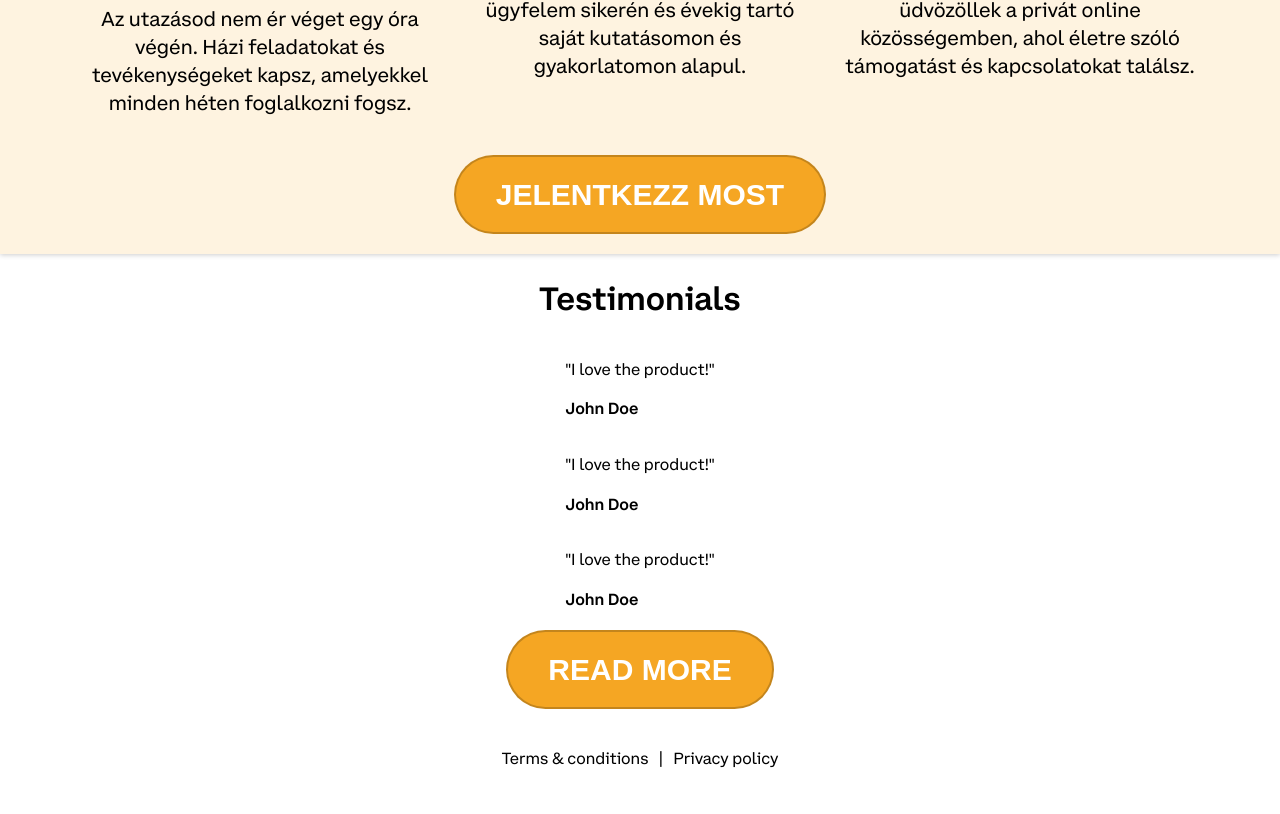
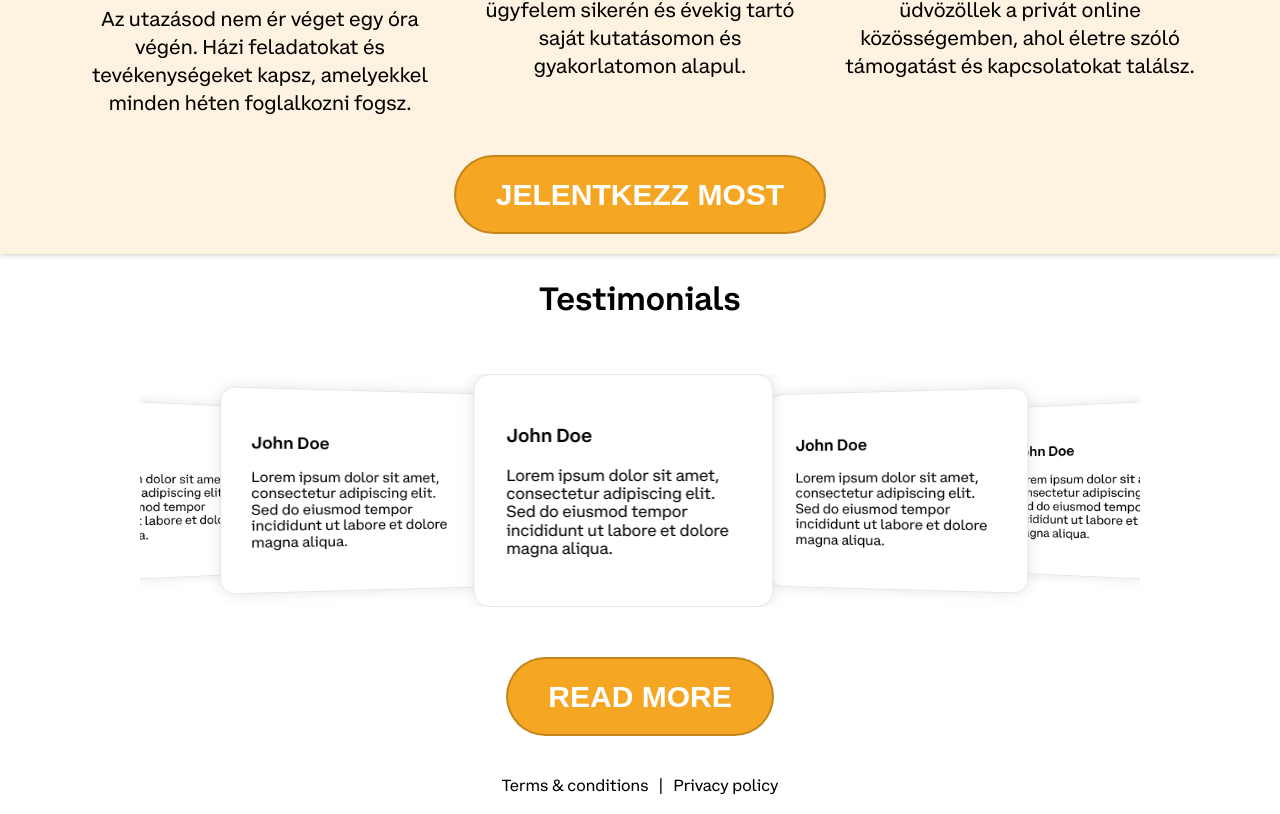
Before and after one commit to medlino/coach_landing, a Next.js app: page / in a window 1280 px wide. Shown: the part 2138-2952 px from the top of the page. Before the commit the page ends 2925 px from the top, so only its background shows below. Built offline with nearby package versions, Linux system fonts and the light colour scheme.

Commit message:
feat: add swiper

```diff
--- a/next.config.js
+++ b/next.config.js
@@ -7,7 +7,6 @@ const nextConfig = {
   },
   output: 'export',
   trailingSlash: true,
-
 }
 
 module.exports = nextConfig
--- a/package.json
+++ b/package.json
@@ -15,12 +15,13 @@
     "autoprefixer": "10.4.14",
     "clsx": "^1.2.1",
     "immer": "^10.0.2",
-    "next": "13.4.3",
+    "next": "14.1.0",
     "react": "18.2.0",
     "react-dom": "18.2.0",
     "react-hook-form": "^7.45.2",
     "react-loader-spinner": "^5.3.4",
     "react-redux": "^8.1.1",
+    "swiper": "^11.0.6",
     "yup": "^1.2.0"
   },
   "devDependencies": {
--- a/src/components/Sections/TestimonialSection/TestimonialSection.tsx
+++ b/src/components/Sections/TestimonialSection/TestimonialSection.tsx
@@ -1,24 +1,93 @@
 'use client';
 
 import { Button } from '../../Button';
+import { Swiper, SwiperSlide } from 'swiper/react';
+import { EffectCoverflow, Pagination } from 'swiper/modules';
+
+import 'swiper/css';
+import 'swiper/css/effect-coverflow';
+import 'swiper/css/pagination';
 import styles from './TestimonialSection.module.scss';
+
+const testimonials = [
+  {
+    name: 'John Doe',
+    desc: 'Lorem ipsum dolor sit amet, consectetur adipiscing elit. Sed do eiusmod tempor incididunt ut labore et dolore magna aliqua.',
+  },
+  {
+    name: 'John Doe',
+    desc: 'Lorem ipsum dolor sit amet, consectetur adipiscing elit. Sed do eiusmod tempor incididunt ut labore et dolore magna aliqua.',
+  },
+  {
+    name: 'John Doe',
+    desc: 'Lorem ipsum dolor sit amet, consectetur adipiscing elit. Sed do eiusmod tempor incididunt ut labore et dolore magna aliqua.',
+  },
+  {
+    name: 'John Doe',
+    desc: 'Lorem ipsum dolor sit amet, consectetur adipiscing elit. Sed do eiusmod tempor incididunt ut labore et dolore magna aliqua.',
+  },
+  {
+    name: 'John Doe',
+    desc: 'Lorem ipsum dolor sit amet, consectetur adipiscing elit. Sed do eiusmod tempor incididunt ut labore et dolore magna aliqua.',
+  },
+  {
+    name: 'John Doe',
+    desc: 'Lorem ipsum dolor sit amet, consectetur adipiscing elit. Sed do eiusmod tempor incididunt ut labore et dolore magna aliqua.',
+  },
+  {
+    name: 'John Doe',
+    desc: 'Lorem ipsum dolor sit amet, consectetur adipiscing elit. Sed do eiusmod tempor incididunt ut labore et dolore magna aliqua.',
+  },
+];
 
 export const TestimonialSection = () => {
   return (
     <section className={styles.testimonialSection}>
       <h1>Testimonials</h1>
-      <div className={styles.testimonial}>
-        <p>"I love the product!"</p>
-        <h4>John Doe</h4>
+      <div
+        style={{
+          maxWidth: '1000px',
+          marginTop: '30px',
+          marginBottom: '50px',
+        }}
+      >
+        <Swiper
+          effect={'coverflow'}
+          grabCursor={true}
+          centeredSlides={false}
+          initialSlide={2}
+          slidesPerView={3}
+          spaceBetween={0}
+          loop={true}
+          coverflowEffect={{
+            rotate: 10,
+            stretch: 10,
+            depth: 100,
+            modifier: 2,
+            slideShadows: false,
+          }}
+          modules={[EffectCoverflow, Pagination]}
+        >
+          {testimonials.map((t, i) => (
+            <SwiperSlide key={i}>
+              <div
+                style={{
+                  padding: '2rem',
+                  background: 'white',
+                  borderRadius: '1rem',
+                  border: '1px solid #e5e5e5',
+                  boxShadow: '0 0 1rem 0 rgba(0, 0, 0, 0.1)',
+                  maxWidth: '300px',
+                }}
+              >
+                <h3>{t.name}</h3>
+                <p>{t.desc}</p>
+              </div>
+            </SwiperSlide>
+          ))}
+        </Swiper>
       </div>
-      <div className={styles.testimonial}>
-        <p>"I love the product!"</p>
-        <h4>John Doe</h4>
-      </div>
-      <div className={styles.testimonial}>
-        <p>"I love the product!"</p>
-        <h4>John Doe</h4>
-      </div>
+
       <Button text="READ MORE" />
     </section>
   );
--- a/src/styles/globals.scss
+++ b/src/styles/globals.scss
@@ -73,3 +73,21 @@ html {
   border-style: solid;
   border-width: 0;
 }
+
+.swiper {
+  width: 100%;
+  padding-top: 50px;
+  padding-bottom: 50px;
+}
+
+.swiper-slide {
+  background-position: center;
+  background-size: cover;
+  width: 300px;
+  height: 300px;
+}
+
+.swiper-slide div {
+  display: block;
+  width: 100%;
+}
```
Also changed, not shown: 2 other files (tests, documents, lock files or other folders).
